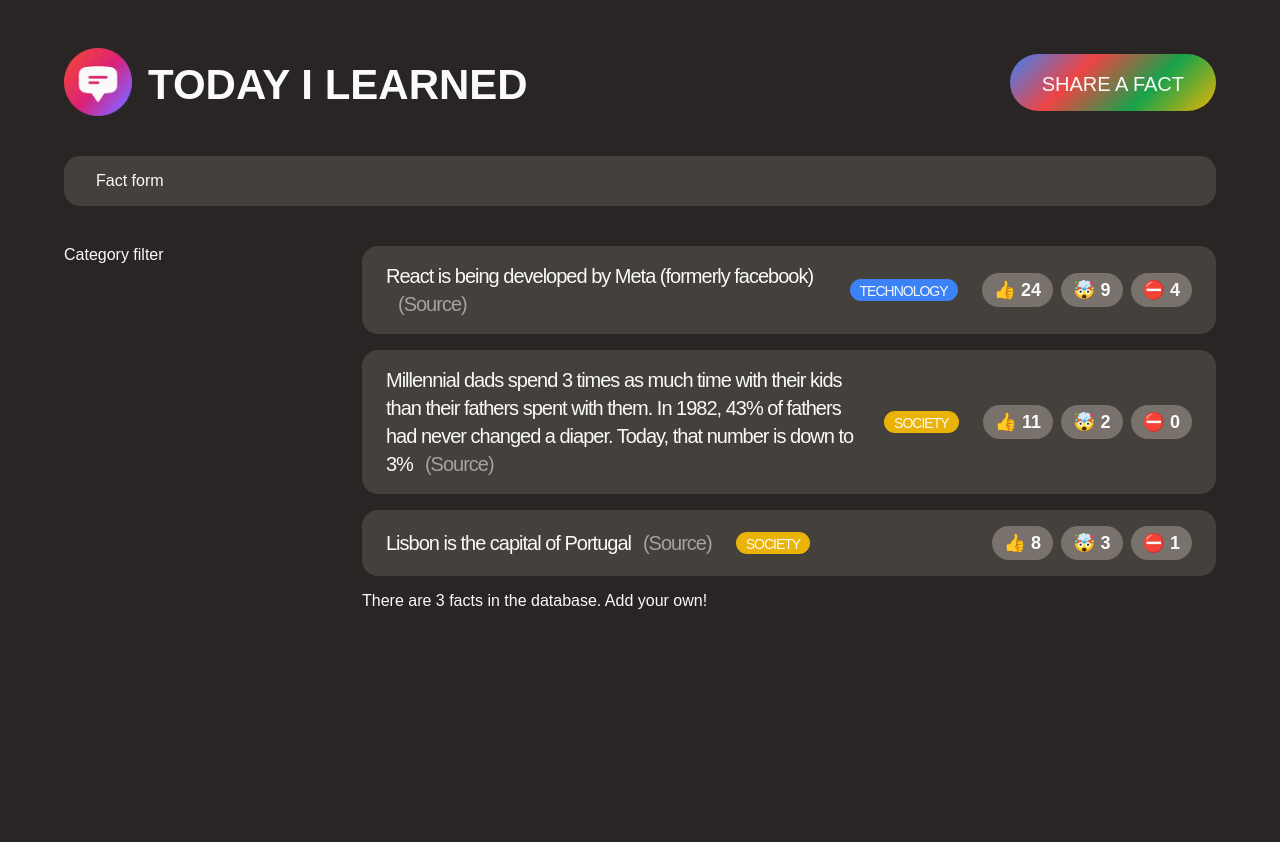
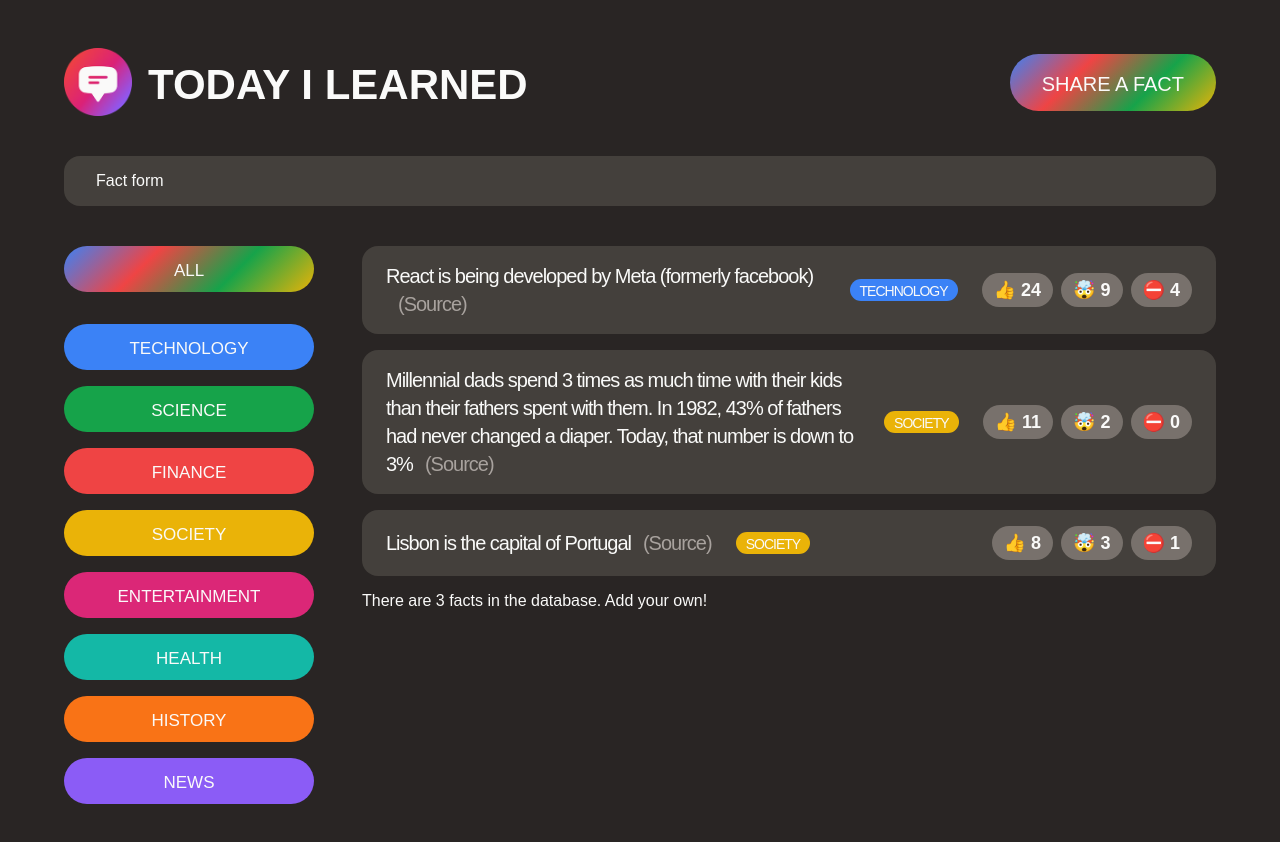
Before and after one commit to sendkite/learn-react, a React (Create React App) app: page / in a window 1280 px wide. Shown: the top 842 px of the page. Before the commit the page ends 800 px from the top, so only its background shows below. Built offline with nearby package versions, Linux system fonts and the light colour scheme; a web font is replaced by a local one.

Commit message:
feat add category with jsx

```diff
--- a/src/App.js
+++ b/src/App.js
@@ -1,15 +1,4 @@
 import './style.css'
-
-const CATEGORIES = [
-    {name: "technology", color: "#3b82f6"},
-    {name: "science", color: "#16a34a"},
-    {name: "finance", color: "#ef4444"},
-    {name: "society", color: "#eab308"},
-    {name: "entertainment", color: "#db2777"},
-    {name: "health", color: "#14b8a6"},
-    {name: "history", color: "#f97316"},
-    {name: "news", color: "#8b5cf6"},
-];
 
 const initialFacts = [
     {
@@ -73,9 +62,35 @@ function App() {
     );
 }
 
+const CATEGORIES = [
+    {name: "technology", color: "#3b82f6"},
+    {name: "science", color: "#16a34a"},
+    {name: "finance", color: "#ef4444"},
+    {name: "society", color: "#eab308"},
+    {name: "entertainment", color: "#db2777"},
+    {name: "health", color: "#14b8a6"},
+    {name: "history", color: "#f97316"},
+    {name: "news", color: "#8b5cf6"},
+];
+
 function CategoryFilter() {
     return (
-        <aside>Category filter</aside>
+        <aside>
+            <ul>
+                <li className="category">
+                    <button className="btn btn-all-categories">All</button>
+                </li>
+                {CATEGORIES.map((category) => (
+                    <li className="category" key={category.name}>
+                        <button
+                            className="btn btn-category"
+                            style={{backgroundColor: category.color}}>
+                            {category.name}
+                        </button>
+                    </li>
+                ))}
+            </ul>
+        </aside>
     );
 }
 
@@ -96,7 +111,7 @@ function FactList() {
 }
 
 
-function Fact({ fact }) {
+function Fact({fact}) {
     return <li className="fact">
         <p>
             {fact.text}
```
